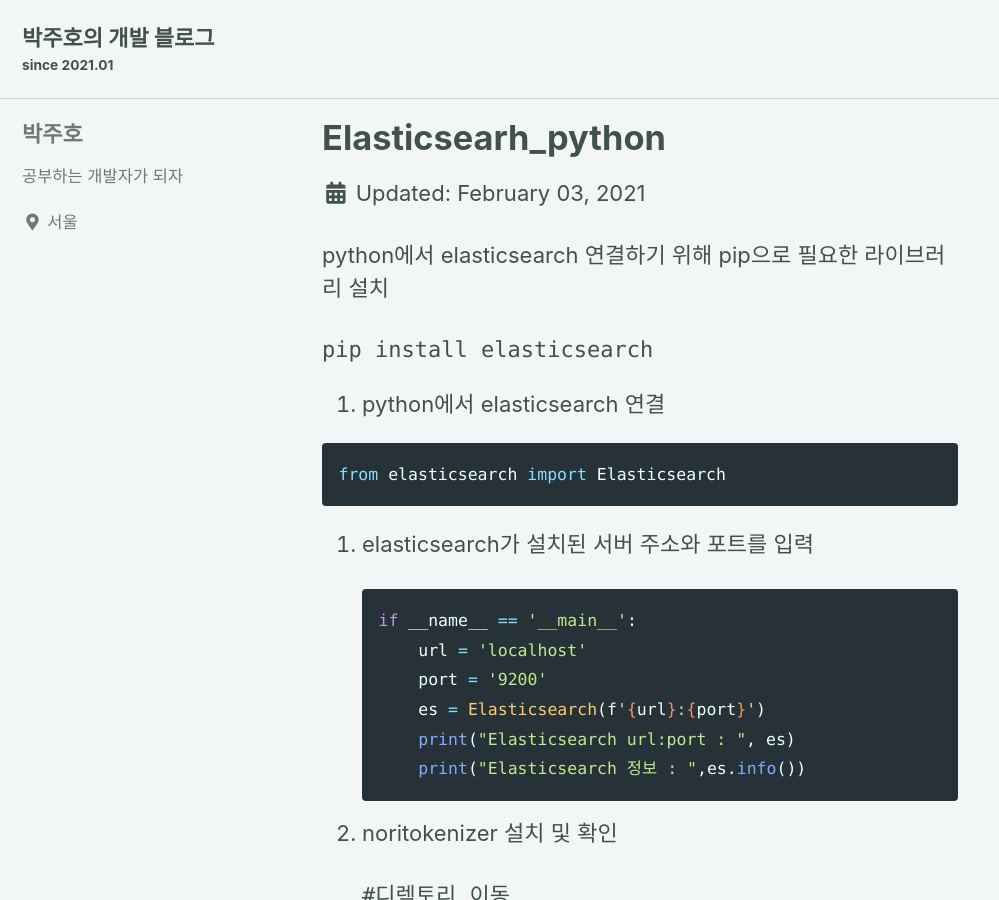
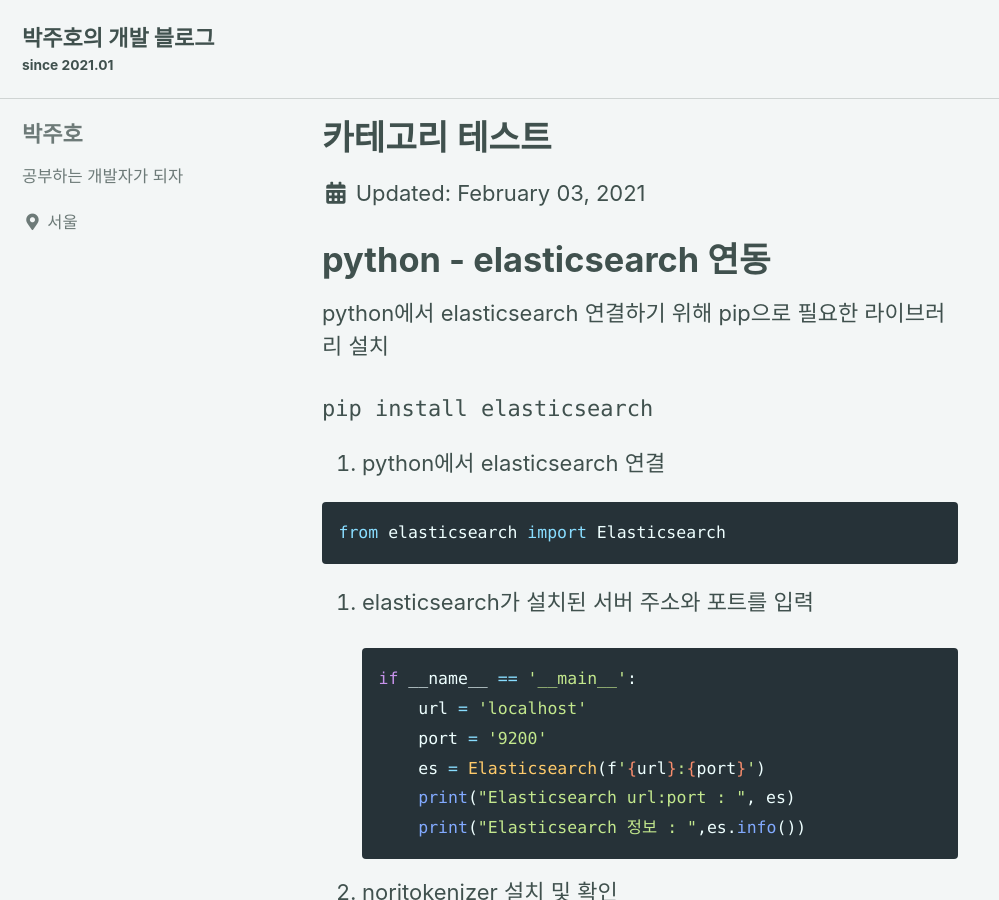
Before and after one commit to JhPlayGround/JhPlayGround.github.io, a Jekyll site: the page built from _posts/2021-02-03-elasticsearh_python.md, in a window 1280 px wide and 900 px high. Shown: the whole window, without its empty margins (0-999 px from the left). Built offline with Jekyll 4.4.1, drawn with Linux system fonts in a browser that asks for light colours; cached includes are drawn as plain includes; some of the changed text lies outside the part shown.

Commit message:
no message

````diff
--- a/_posts/2021-02-03-elasticsearh_python.md
+++ b/_posts/2021-02-03-elasticsearh_python.md
@@ -1,3 +1,12 @@
+---
+layout : single
+title : "카테고리 테스트"
+categories: elasticsearch
+author_profile: true
+tags : elasticsearch
+---
+
+# python - elasticsearch 연동
 python에서 elasticsearch 연결하기 위해 pip으로 필요한 라이브러리 설치
 
 ```linux
````
